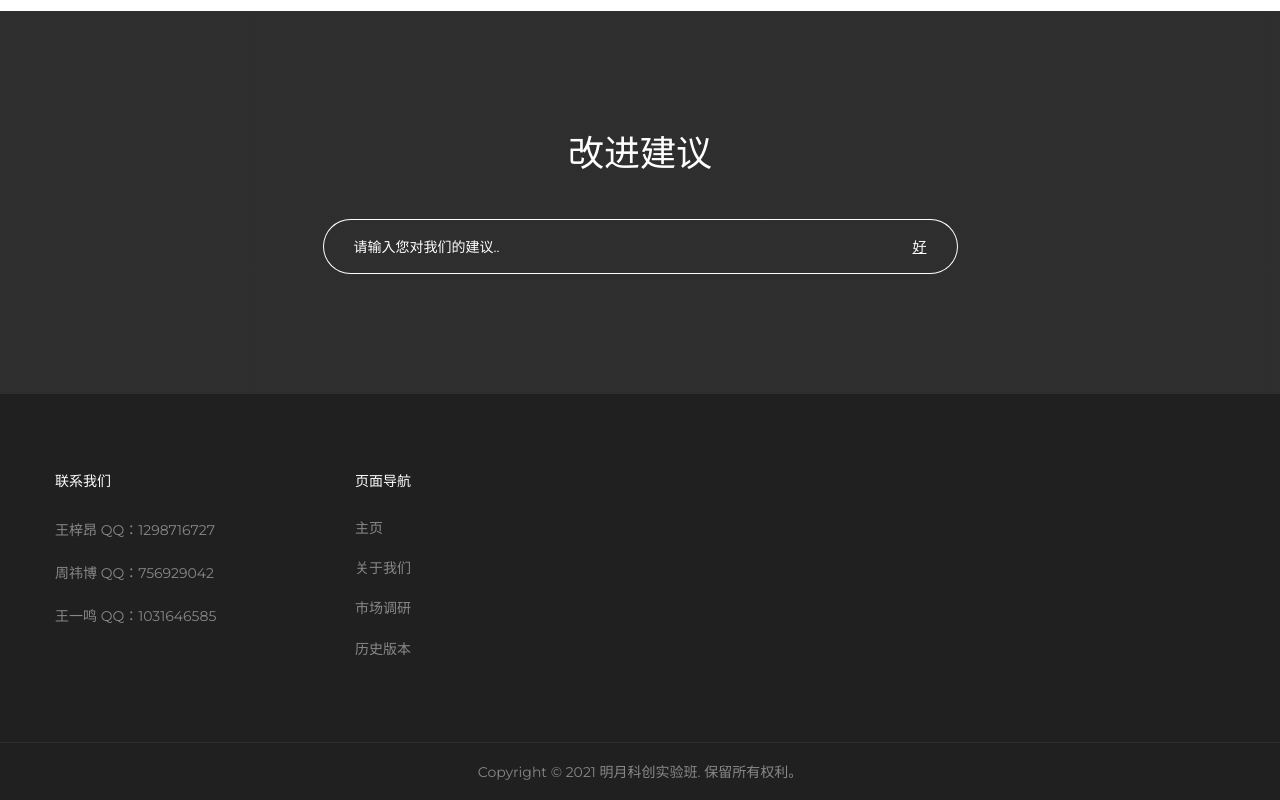
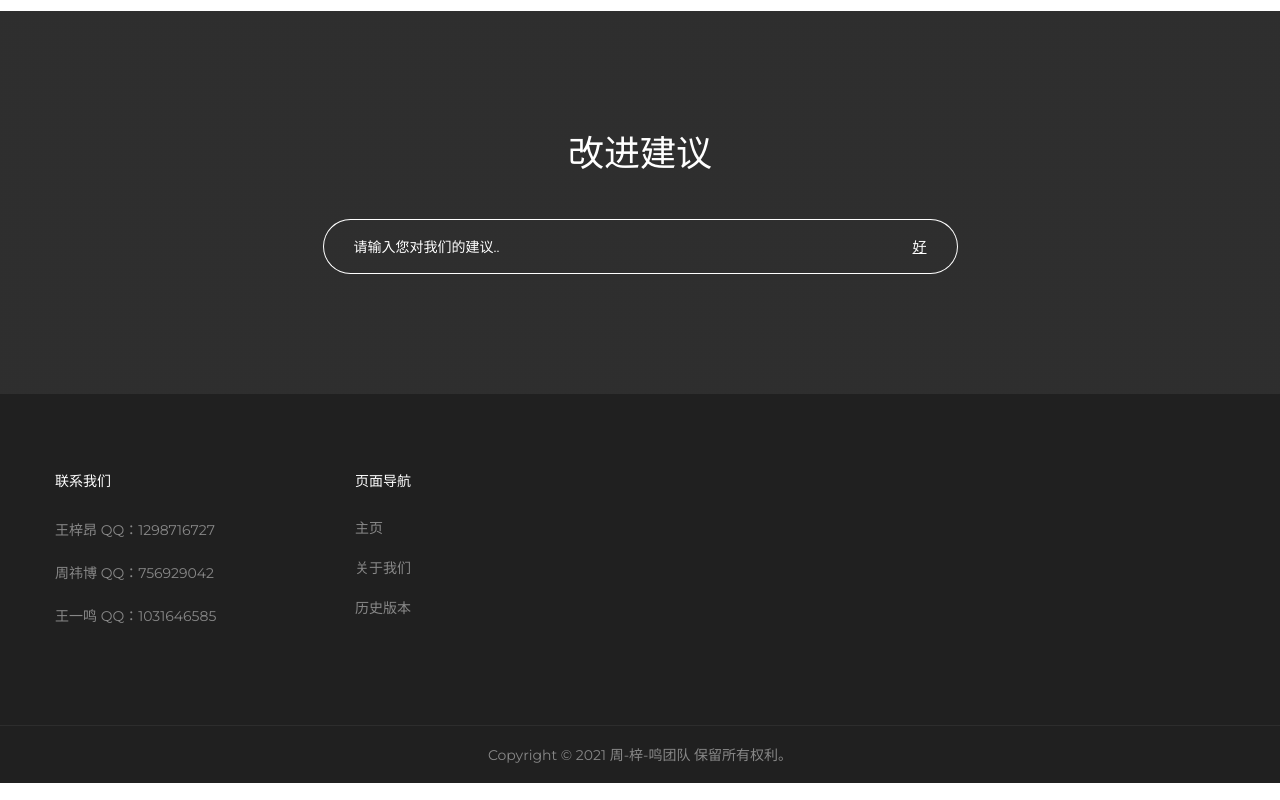
Before and after one commit to rowe-g/ROSOR, a plain HTML site: page website/about.html in a window 1280 px wide. Shown: the part 1847-2647 px from the top of the page. Drawn offline with Linux system fonts and the light colour scheme.

Commit message:
当前版本

```diff
--- a/website/about.html
+++ b/website/about.html
@@ -230,7 +230,6 @@
                                     <ul class="widget-list">
                                         <li><a href="index.html">主页</a></li>
                                         <li><a href="about.html">关于我们</a></li>
-                                        <li><a href="service.html">市场调研</a></li>
                                         <li><a href="history.html">历史版本</a></li>
                                     </ul>
                                 </div>
@@ -246,7 +245,7 @@
                 <div class="row">
                     <div class="col-12">
                         <div class="copyright-content">
-                            <p class="mb-0">Copyright © 2021 明月科创实验班. 保留所有权利。</p>
+                            <p class="mb-0">Copyright © 2021 周-梓-鸣团队 保留所有权利。</p>
                         </div>
                     </div>
                 </div>
```
